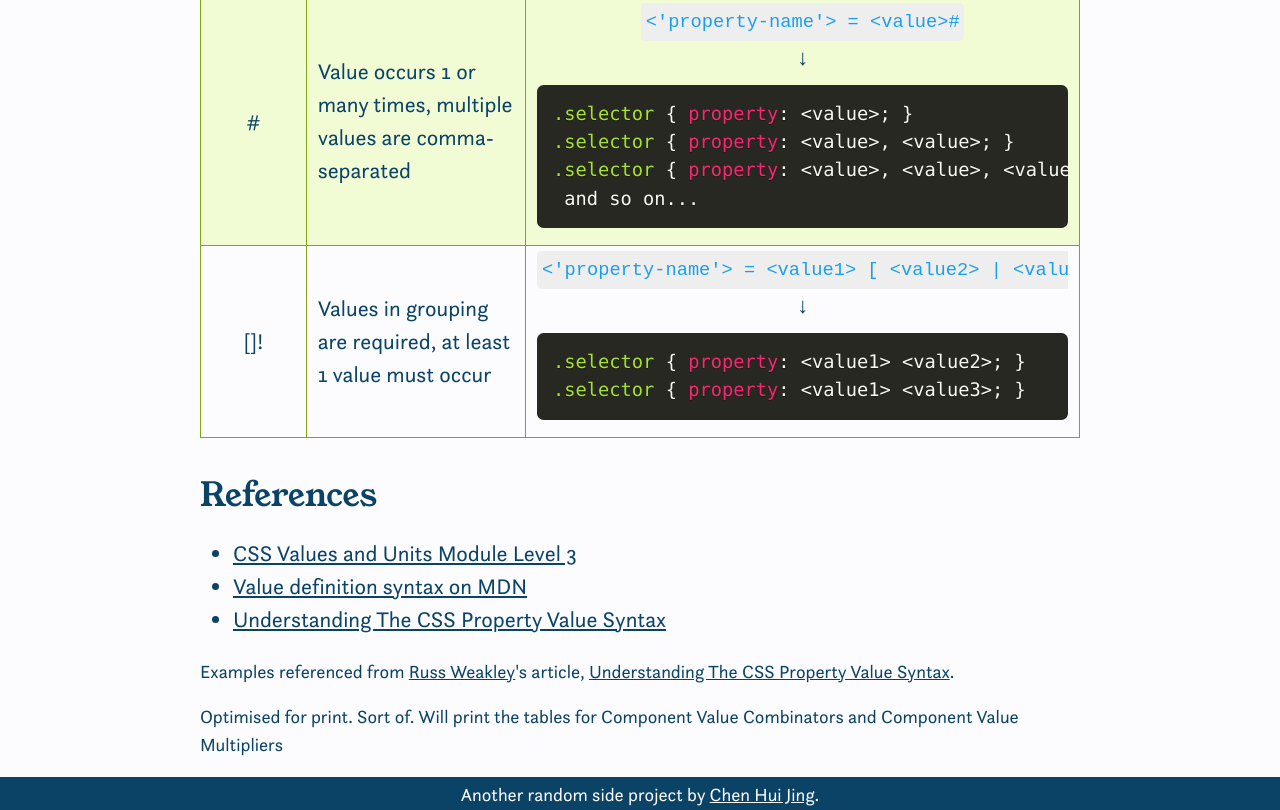
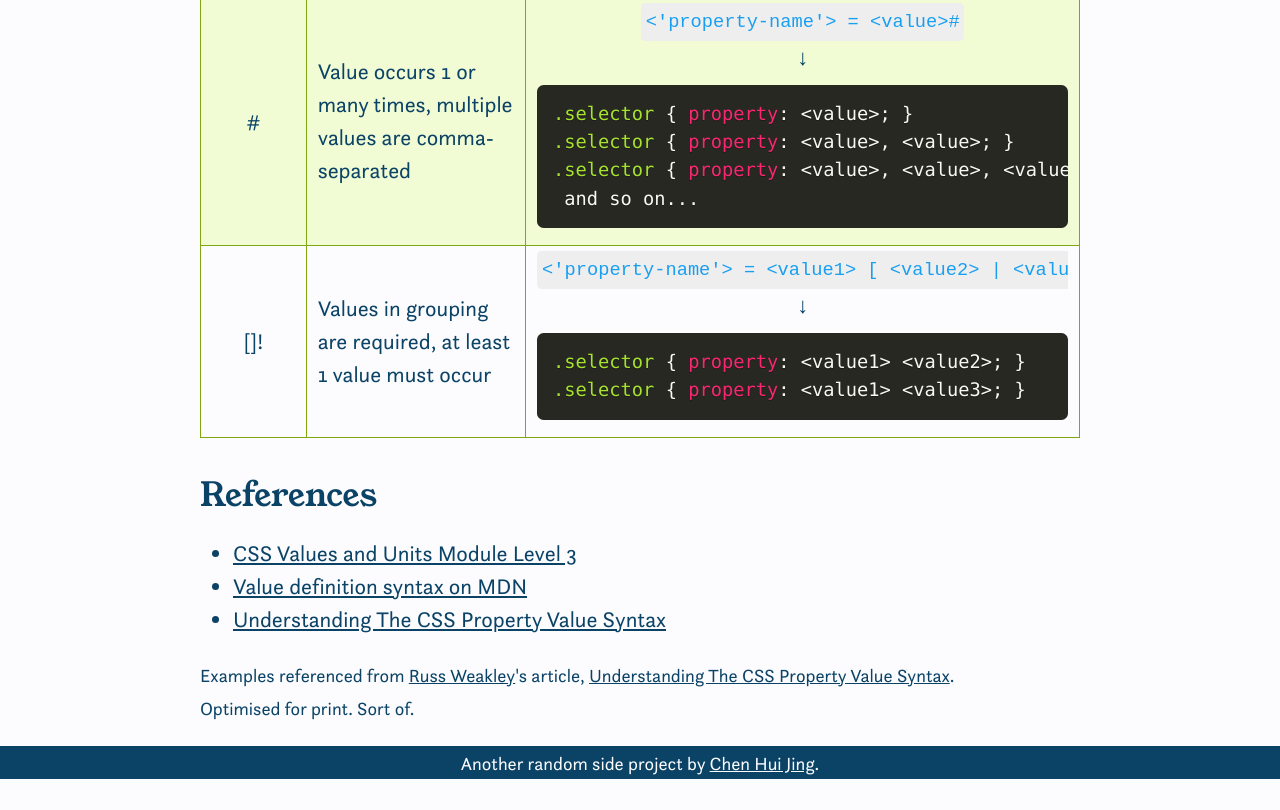
Before and after one commit to huijing/css-property-syntax, a website: page index.html in a window 1280 px wide. Shown: the part 3632-4442 px from the top of the page. After the commit the page ends 4411 px from the top, so only its background shows below. Drawn offline with Linux system fonts and the light colour scheme.

Commit message:
Modify small text section again

```diff
--- a/index.html
+++ b/index.html
@@ -198,10 +198,9 @@
     </ul>
 
     <div class="to-print">
-      <small>
-        <p>Examples referenced from <a href="https://twitter.com/russmaxdesign?ref_src=twsrc%5Egoogle%7Ctwcamp%5Eserp%7Ctwgr%5Eauthor">Russ Weakley</a>'s article, <a href="https://www.smashingmagazine.com/2016/05/understanding-the-css-property-value-syntax/">Understanding The CSS Property Value Syntax</a>.</p>
-        <p>Optimised for print. Sort of. Will print the tables for Component Value Combinators and Component Value Multipliers</p>
-      </small>
+      <p>
+        <small>Examples referenced from <a href="https://twitter.com/russmaxdesign?ref_src=twsrc%5Egoogle%7Ctwcamp%5Eserp%7Ctwgr%5Eauthor">Russ Weakley</a>'s article, <a href="https://www.smashingmagazine.com/2016/05/understanding-the-css-property-value-syntax/">Understanding The CSS Property Value Syntax</a>.<br>Optimised for print. Sort of.</small>
+      </p>
     </div>
   </main>
 
```
